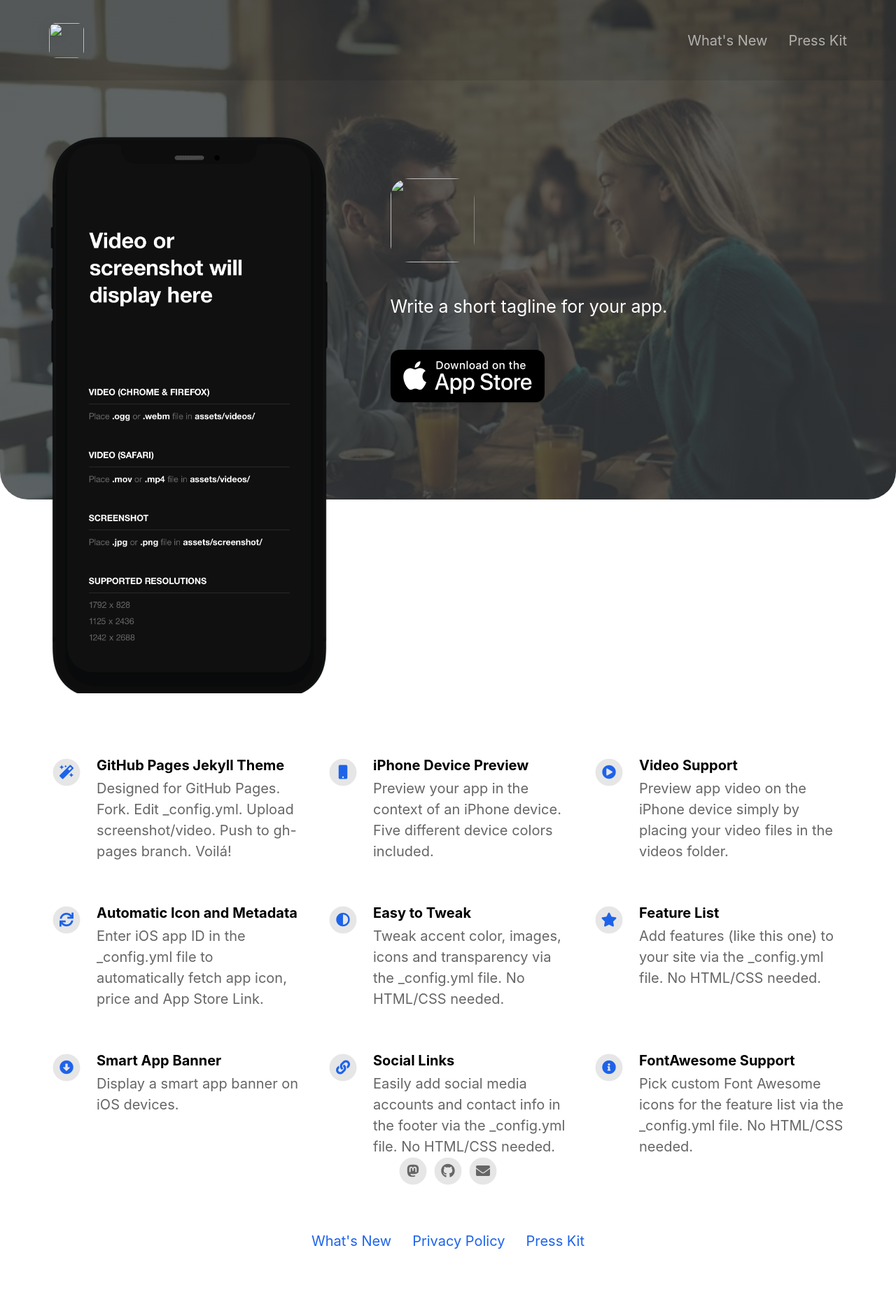
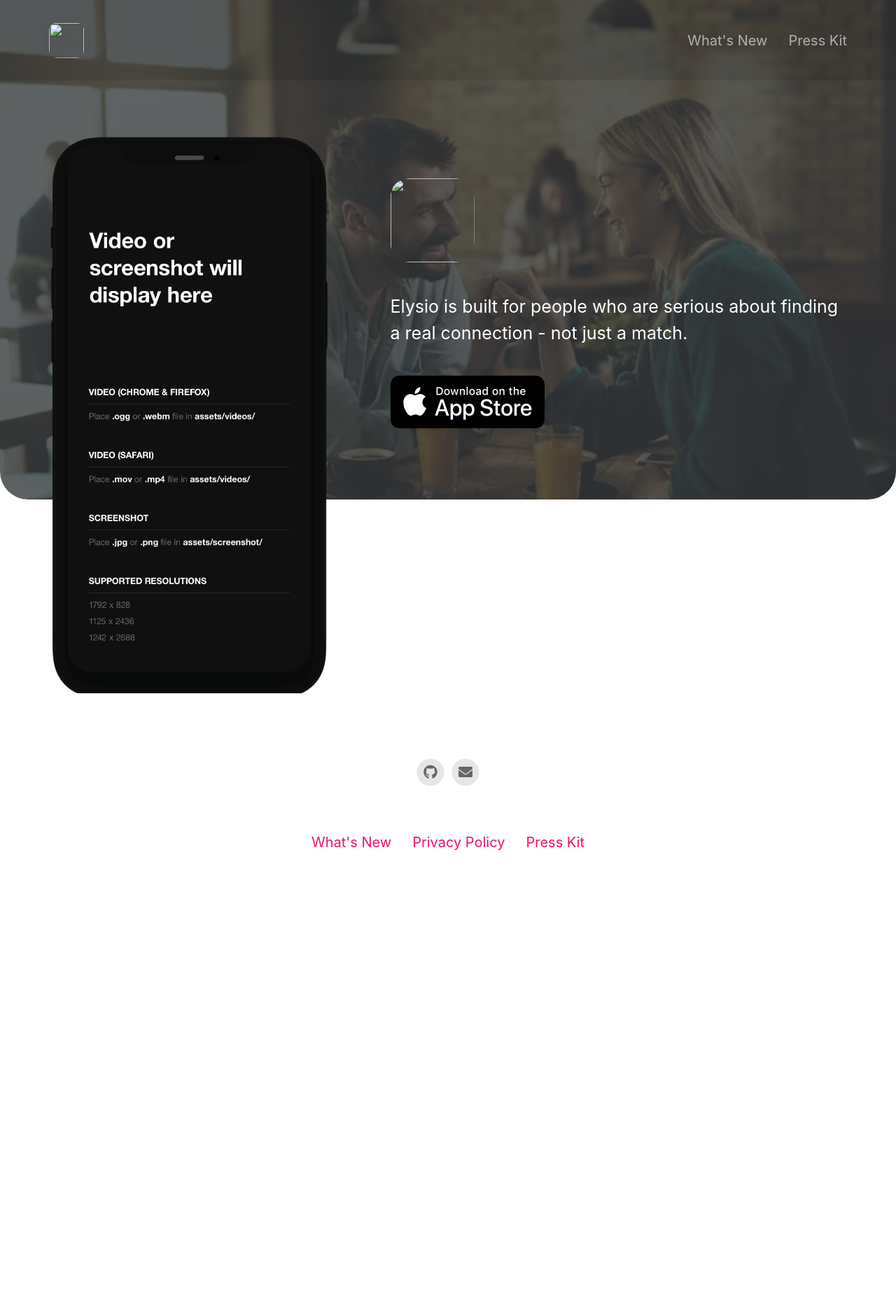
Before and after one commit to MindsofD23b/Landing-Elysio, a Jekyll site: the page built from index.html, in a window 1280 px wide. Shown: the whole page at 70% size. Built offline with Jekyll 4.4.1, drawn with Linux system fonts in a browser that asks for light colours; nearby versions of some CDN libraries; after the commit the page ends 1284 px from its top, so only the background shows below that.

Commit message:
[auto] update website

```diff
--- a/_config.yml
+++ b/_config.yml
@@ -13,7 +13,7 @@ presskit_download_link                    : https://play.google.com/store/search
 app_icon                                  : # assets/appicon.png                      # Automatically populates if not set and if iOS app ID is set.  Otherwise enter path to icon file manually.
 app_name                                  :                                           # Automatically populates if not set and if iOS app ID is set.  Otherwise enter manually.
 app_price                                 :                                           # Automatically populates if not set and if iOS app ID is set.  Otherwise enter manually.
-app_description                           : Write a short tagline for your app.
+app_description                           :   Elysio is built for people who are serious about finding a real connection - not just a match.
 
 enable_smart_app_banner                   : true                                      # Set to true to show a smart app banner at top of page on mobile devices.
 
@@ -21,7 +21,7 @@ enable_smart_app_banner                   : true
 
 # Information About Yourself
 your_name                                 :
-your_link                                 : https://emilbaehr.com
+your_link                                 : https://elysio.ch
 your_city                                 : lucerne
 email_address                             : app.elysio@gmail.com
 linkedin_username                         :
@@ -29,50 +29,14 @@ linkedin_company                          :
 facebook_username                         :
 instagram_username                        :
 twitter_username                          :
-github_username                           : MyndsOfD23b
+github_username                           : MindsOfD23b
 youtube_username                          :
-mastodon_link                             : https://mastodon.social/@ebaehr
+mastodon_link                             :
 
 
 
 # Feature List                            Edit, add or remove features to be presented.
 features                                  :
-
-  - title                                 : GitHub Pages Jekyll Theme
-    description                           : Designed for GitHub Pages. Fork. Edit _config.yml. Upload screenshot/video. Push to gh-pages branch. Voilá!
-    fontawesome_icon_name                 : magic
-
-  - title                                 : iPhone Device Preview
-    description                           : Preview your app in the context of an iPhone device. Five different device colors included.
-    fontawesome_icon_name                 : mobile
-
-  - title                                 : Video Support
-    description                           : Preview app video on the iPhone device simply by placing your video files in the videos folder.
-    fontawesome_icon_name                 : play-circle
-
-  - title                                 : Automatic Icon and Metadata
-    description                           : Enter iOS app ID in the _config.yml file to automatically fetch app icon, price and App Store Link.
-    fontawesome_icon_name                 : sync
-
-  - title                                 : Easy to Tweak
-    description                           : Tweak accent color, images, icons and transparency via the _config.yml file. No HTML/CSS needed.
-    fontawesome_icon_name                 : adjust
-
-  - title                                 : Feature List
-    description                           : Add features (like this one) to your site via the _config.yml file. No HTML/CSS needed.
-    fontawesome_icon_name                 : star
-
-  - title                                 : Smart App Banner
-    description                           : Display a smart app banner on iOS devices.
-    fontawesome_icon_name                 : arrow-alt-circle-down
-
-  - title                                 : Social Links
-    description                           : Easily add social media accounts and contact info in the footer via the _config.yml file. No HTML/CSS needed.
-    fontawesome_icon_name                 : link
-
-  - title                                 : FontAwesome Support
-    description                           : Pick custom Font Awesome icons for the feature list via the _config.yml file. No HTML/CSS needed.
-    fontawesome_icon_name                 : info-circle
 
   - title                                 : # New Feature Title
     description                           : # New Feature Description
@@ -93,7 +57,7 @@ device_color                              : black
 
 body_background_color                     : "#ffffff"
 
-link_color                                : "#1d63ea"
+link_color                                : "#EC136A"
 
 app_title_color                           : "#ffffff"
 app_price_color                           : "#ffffff"
@@ -102,7 +66,7 @@ app_description_color                     : "#ffffff"
 feature_title_color                       : "#000000"
 feature_text_color                        : "#666666"
 
-feature_icons_foreground_color            : "#1d63ea"
+feature_icons_foreground_color            : "#EC136A"
 feature_icons_background_color            : "#e6e6e6"
 
 social_icons_foreground_color             : "#666666"
```
